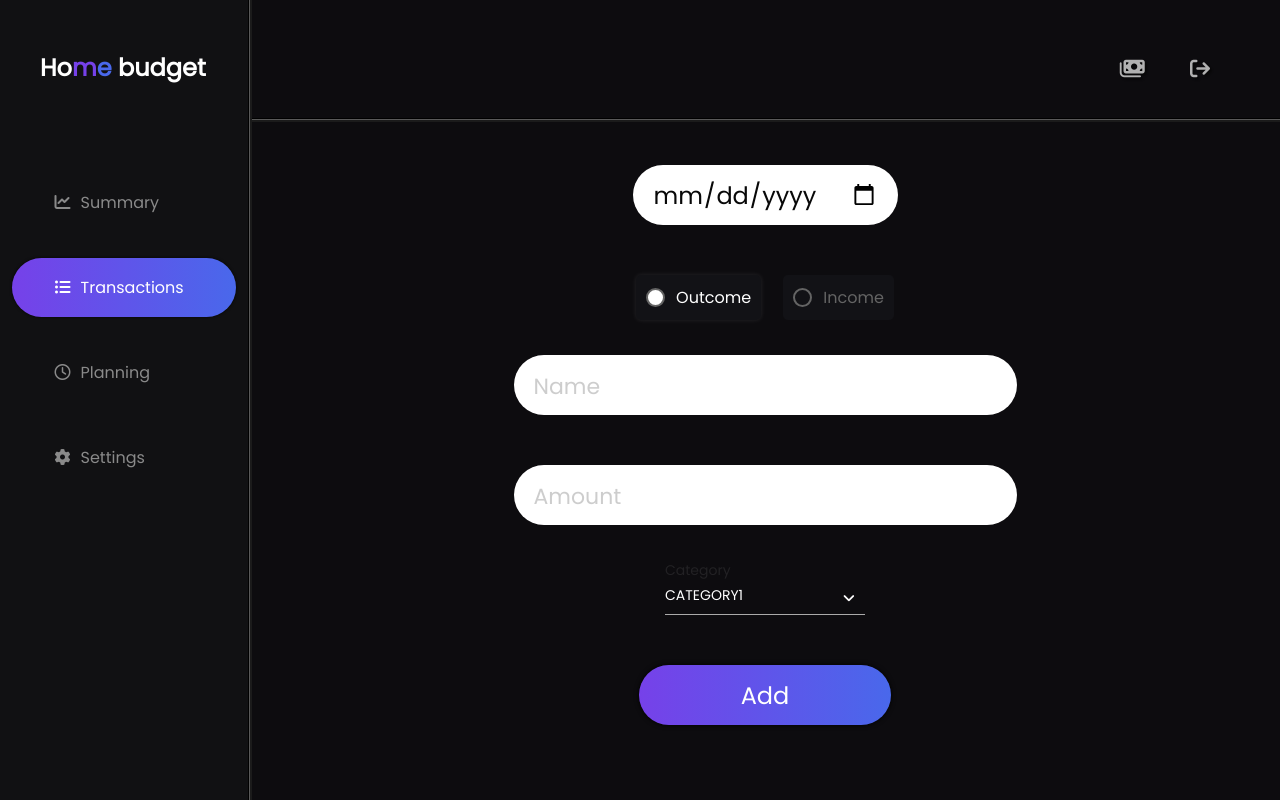
After one commit to MarcinNiemczyk/home-budget, a Flask app: page /transactions/add in a window 1280 px wide, after a click on "Outcome". The commit adds this page. Run offline with Flask 2, Linux system fonts and the light colour scheme; the visitor is signed in with stand-in values (Sample User, id 1); some libraries are stand-ins or nearby versions.

Commit message:
Add transactions-add form
* Add transactions-add form subpage

* Insert radio buttons to dropdown menus that can be worked with in the future

```diff
--- a/app.py
+++ b/app.py
@@ -1,8 +1,13 @@
-from unicodedata import category
 from flask import Flask, redirect, render_template, request, session, flash, get_flashed_messages
 from flask_sqlalchemy import SQLAlchemy
 from werkzeug.security import generate_password_hash, check_password_hash
 from helpers import login_required
+
+
+CATEGORIES = {
+    'outcome': ['grocery', 'health', 'house', 'personal', 'media', 'savings', 'debts', 'whims', 'transport', 'gifts', 'travels', 'other'],
+    'income': ['savings', 'salary', 'bonus', 'interest', 'gifts', 'other']
+}
 
 
 # Configure application
@@ -243,3 +248,11 @@ def transactions():
     """Show usertransactions and allow him to modify data."""
 
     return render_template('transactions.html')
+
+
+@app.route('/transactions/add', methods=['GET', 'POST'])
+@login_required
+def add_transaction():
+    """Add or modify transactions"""
+
+    return render_template('add-transaction.html')
--- a/static/script.js
+++ b/static/script.js
@@ -10,10 +10,38 @@ document.querySelector('.navbar__close').addEventListener('click', () => {
 })
 
 
+// Category dropdown menu
+const SELECTED_CATEGORY = document.querySelector('.category__selected')
+const CATEGORY_CONTAINER = document.querySelector('.category')
+const CATEGORY = document.querySelectorAll('.category__option label')
+
+// Toggle visibility of dropdown menu
+SELECTED_CATEGORY.addEventListener('click', () => {
+    CATEGORY_CONTAINER.classList.toggle('active')
+})
+
+CATEGORY.forEach(option => {
+    option.addEventListener('click', () => {
+        // Change selected category value
+        SELECTED_CATEGORY.innerHTML = option.innerHTML
+
+        // Remove active style effect from previous option
+        CATEGORY.forEach(option => {
+            option.classList.remove('active')
+        })
+
+        // Add active style effect to new option
+        option.classList.add('active')
+
+        // Close dropdown menu
+        CATEGORY_CONTAINER.classList.remove('active')
+    })
+})
+
 // Filter dropdown menu
 const SELECTED_FILTER = document.querySelector('.filter__selected')
 const FILTER_CONTAINER = document.querySelector('.filter')
-const FILTER = document.querySelectorAll('.filter__option')
+const FILTER = document.querySelectorAll('.filter__option label')
 
 // Toggle visibility of dropdown menu
 SELECTED_FILTER.addEventListener('click', () => {
@@ -39,10 +67,21 @@ FILTER.forEach(option => {
 })
 
 
+// const FILTERS = document.querySelectorAll('input[name="filter__radio"]')
+
+// FILTERS.forEach(filter => {
+//     filter.addEventListener('change', () => {
+//         if (filter.checked) {
+//             console.log(filter.value + ' is checked')
+//         }
+//     })
+// })
+
+
 // Months dropdown menu
 const SELECTED_MONTH = document.querySelector('.months__selected')
 const MONTHS_CONTAINER = document.querySelector('.months')
-const MONTHS = document.querySelectorAll('.months__option')
+const MONTHS = document.querySelectorAll('.months__option label')
 
 // Toggle visibility of months dropdown menu
 SELECTED_MONTH.addEventListener('click', () => {
@@ -70,7 +109,7 @@ MONTHS.forEach(option => {
 // Years dropdown menu
 const SELECTED_YEAR = document.querySelector('.years__selected')
 const YEARS_CONTAINER = document.querySelector('.years')
-const YEARS = document.querySelectorAll('.years__option')
+const YEARS = document.querySelectorAll('.years__option label')
 
 // Toggle visibility of months dropdown menu
 SELECTED_YEAR.addEventListener('click', () => {
--- a/static/styles.css
+++ b/static/styles.css
@@ -370,6 +370,56 @@ form {
     transform: skewX(-15deg) translate(300px);
 }
 
+.form__radio-container {
+    align-items: flex-start;
+    display: flex;
+    height: 60px;
+    justify-content: space-around;
+    margin-bottom: 20px;
+    width: 280px;
+}
+
+.form__radio {
+    display: none;
+}
+
+.form__radio-container label {
+    background-color: rgb(var(--secondary-color));
+    border-radius: 5px;
+    color: rgb(100, 100, 100);
+    margin-bottom: 20px;
+    padding: 10px;
+    padding-left: 40px;
+    position: relative;
+    text-align: right;
+}
+
+.form__radio-container label:hover {
+    background-color: rgba(var(--color-black), 0.2);
+    box-shadow: 0 0 3px rgb(var(--color-black));
+    cursor: pointer;
+}
+
+.form__radio-container label::before {
+    border: 2px solid rgb(100, 100, 100);
+    border-radius: 50%;
+    content: "";
+    height: 15px;
+    left: 10px;
+    position: absolute;
+    top: 13px;
+    width: 15px;
+}
+
+.form__radio:checked + label {
+    box-shadow: 0 0 5px rgba(255, 255, 255, 0.1);
+    color: white;
+}
+
+.form__radio:checked + label::before {
+    background-color: white;
+}
+
 .settings {
     align-items: center;
     display: flex;
@@ -466,10 +516,6 @@ form {
     width: 100%;
 }
 
-.transactions__menu form {
-    margin: 0;
-}
-
 .transactions__new {
     font-size: 20px;
     max-width: 180px;
@@ -504,6 +550,7 @@ form {
     top: 50px;
     transition: 0.4s;
     width: 100%;
+    z-index: 1;
 }
 
 .select__options.active {
@@ -525,20 +572,26 @@ form {
     border-radius: 15px;
 }
 
-.select__option {
+.select .radio {
+    display: none;
+}
+
+.select__option label {
     border-bottom: 2px solid rgba(255, 255, 255, 0.05);
     border-radius: 5px;
     cursor: pointer;
+    display: block;
     margin-bottom: 5px;
     padding: 15px;
+    width: 100%;
 }
 
-.select__option:hover {
+.select__option label:hover {
     background-color: rgba(0, 0, 0, 0.2);
     color: white;
 }
 
-.select__option.active {
+.select__option label.active {
     background-color: rgb(var(--color-black));
     border: none;
     color: rgb(100, 100, 100);
@@ -563,8 +616,14 @@ form {
 }
 
 .months,
-.years {
+.years,
+.category {
     overflow-y: scroll;
+}
+
+.category-wrapper {
+    margin-bottom: 50px;
+    width: 200px;
 }
 
 .search {
@@ -637,8 +696,8 @@ form {
         width: 100px;
     }
 
-    .select__option {
-        padding-left: 10px;
+    .category-wrapper {
+        width: 200px;
     }
 
     .search__input {
@@ -886,9 +945,13 @@ form {
         width: 50%;
     }
 
+    .category-wrapper {
+        margin-bottom: 50px;
+        width: 70%;
+    }
+
     .select__options {
         font-size: 16px;
-        z-index: 1;
     }
 
     .select__selected {
--- /dev/null
+++ b/templates/add-transaction.html
@@ -0,0 +1,58 @@
+{% extends "layout.html" %}
+{% set active_page = "/transactions" %}
+
+{% block title %}
+    Add transaction
+{% endblock %}
+
+
+{% block content %}
+    <div class="main--center">
+        <form action="/transactions/add" autocomplete="off" method="post">
+            <div class="form__item">
+                <input class="form__input" id="date" name="date" placeholder=" " type="date">
+                <label for="date">Date</label>
+            </div>
+
+            <div class="form__radio-container">
+                <input type="radio" name="type" id="outcome" class="form__radio" checked="checked" value="outcome">
+                <label for="outcome">Outcome</label>
+                <input type="radio" name="type" id="income" class="form__radio" value="income">
+                <label for="income">Income</label>
+            </div>
+
+            <div class="form__item">
+                <input class="form__input" id="name" name="name" placeholder=" " type="text">
+                <label for="name">Name</label>
+            </div>
+
+
+
+            <div class="form__item">
+                <input class="form__input" id="amount" name="amount" placeholder=" " type="text">
+                <label for="amount">Amount</label>
+            </div>
+
+            <div class="select category-wrapper">
+                <div class="select__options category">
+                    <div class="select__option category__option">
+                        <input type="radio" class="radio" id="category1" name="category__radio" value="category1" checked="checked">
+                        <label for="category1" class="active">Category1</label>
+                    </div>
+                    <div class="select__option category__option">
+                        <input type="radio" class="radio" id="category2" name="category__radio" value="category2">
+                        <label for="category2">Category2</label>
+                    </div>
+                    <div class="select__option category__option">
+                        <input type="radio" class="radio" id="category3" name="category__radio" value="category3">
+                        <label for="category3">Category3</label>
+                    </div>
+                </div>
+                <div class="select__selected category__selected">Category1</div>
+                <div class="select__head">Category</div>
+            </div>
+
+            <button class="form__button" type="submit">Add</button>
+        </form>
+    </div>
+{% endblock %}
```
Also changed, not shown: templates/transactions.html (+67 -18 lines).
